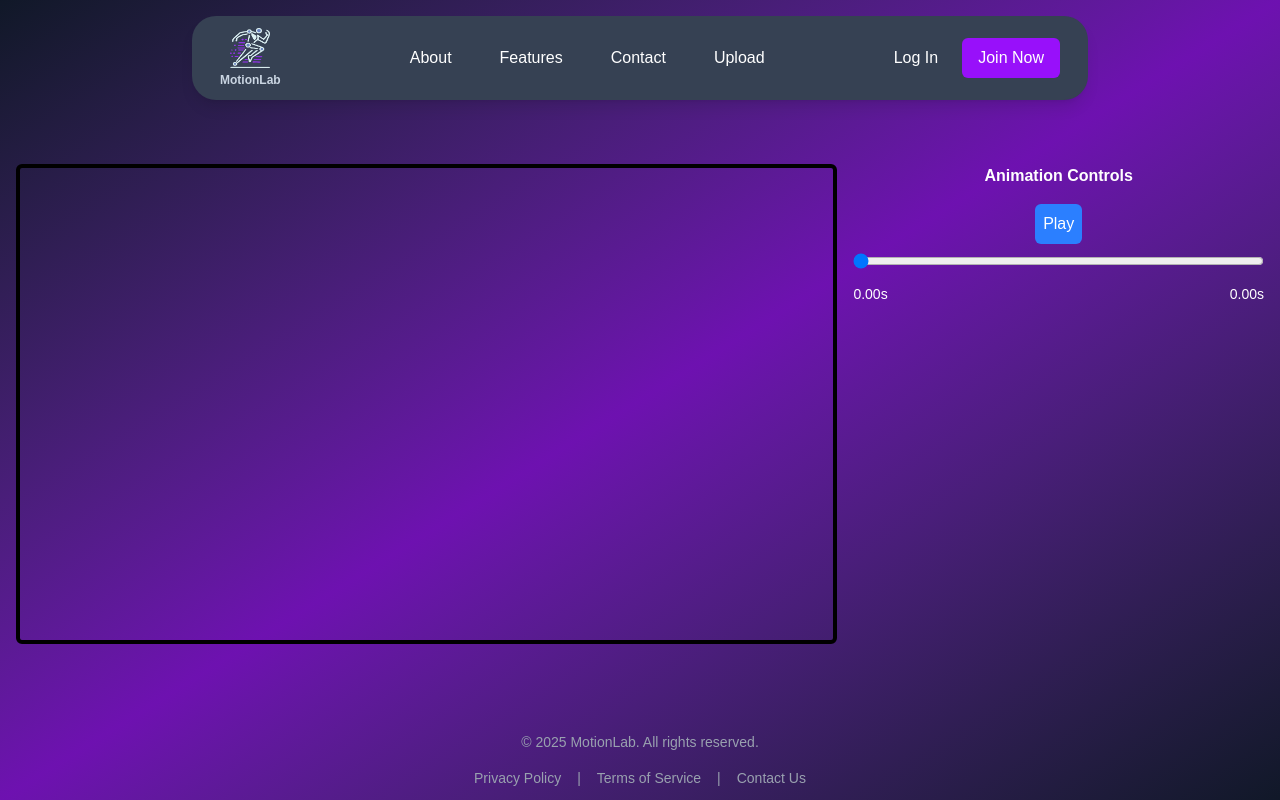
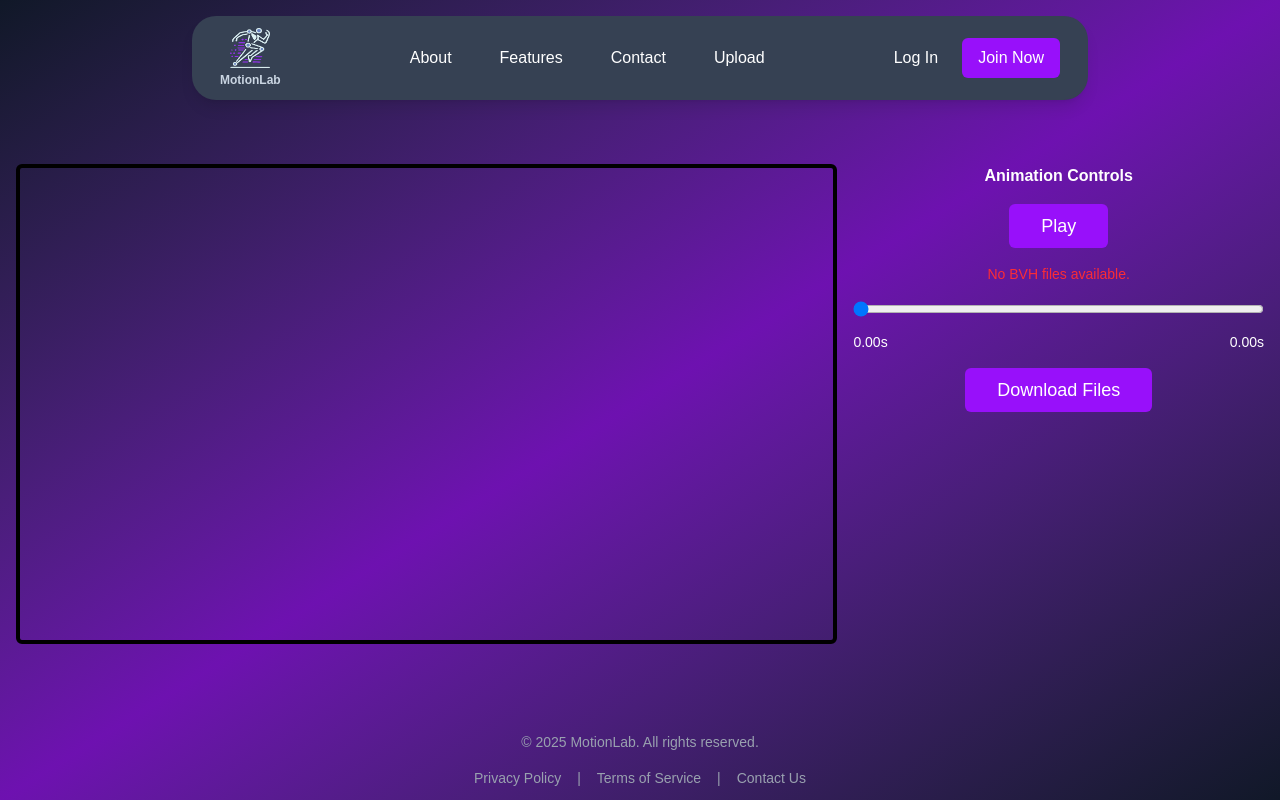
Before and after one commit to RamezzE/MotionLab, a React (Vite) app in the folder motionLab_app/frontend/: page /bvh-viewer in a window 1280 px wide. Built offline with nearby package versions, Linux system fonts and the light colour scheme.

Commit message:
feat: add loading state and download button to bvh scene

```diff
--- a/motionLab_app/frontend/package.json
+++ b/motionLab_app/frontend/package.json
@@ -14,6 +14,8 @@
     "@react-three/fiber": "^9.1.1",
     "@tailwindcss/vite": "^4.1.0",
     "axios": "^1.8.4",
+    "file-saver": "^2.0.5",
+    "jszip": "^3.10.1",
     "lucide-react": "^0.486.0",
     "path": "^0.12.7",
     "react": "^19.0.0",
@@ -25,6 +27,7 @@
   },
   "devDependencies": {
     "@eslint/js": "^9.21.0",
+    "@types/file-saver": "^2.0.7",
     "@types/node": "^22.13.17",
     "@types/react": "^19.0.10",
     "@types/react-dom": "^19.0.4",
--- a/motionLab_app/frontend/src/components/UI/FormButton.tsx
+++ b/motionLab_app/frontend/src/components/UI/FormButton.tsx
@@ -1,5 +1,5 @@
 import { FC, ButtonHTMLAttributes, MouseEvent } from "react";
-import LoadingSpinner from "./LoadingSpinner"; // Adjust the path as needed
+import LoadingSpinner from "@components/UI/LoadingSpinner"; // Adjust the path as needed
 
 interface FormButtonProps extends ButtonHTMLAttributes<HTMLButtonElement> {
     label: string;
@@ -8,7 +8,7 @@ interface FormButtonProps extends ButtonHTMLAttributes<HTMLButtonElement> {
 
 const FormButton: FC<FormButtonProps> = ({
     label,
-    className,
+    className = "",
     loading,
     onClick,
     ...props
@@ -27,7 +27,7 @@ const FormButton: FC<FormButtonProps> = ({
             onClick={handleClick}
             disabled={loading || props.disabled}
             className={`bg-purple-600 hover:bg-purple-700 px-8 py-2 rounded-md w-full text-white text-lg transition duration-300 ${loading ? "opacity-50 cursor-not-allowed" : "cursor-pointer"
-                } ${className || ""}`}
+                } ${className}`}
         >
             {loading ? (
                 <div className="flex justify-center items-center w-full">
@@ -37,6 +37,7 @@ const FormButton: FC<FormButtonProps> = ({
                 label
             )}
         </button>
+
     );
 };
 
--- a/motionLab_app/frontend/src/components/nav/NavBar.tsx
+++ b/motionLab_app/frontend/src/components/nav/NavBar.tsx
@@ -71,7 +71,7 @@ const NavBar: React.FC = () => {
                         </Link>
                         <button
                             onClick={logout}
-                            className="bg-purple-600 hover:bg-purple-700 px-4 py-2 rounded-md text-white text-center transition duration-300"
+                            className="bg-purple-600 hover:bg-purple-700 px-4 py-2 rounded-md text-white text-center transition duration-300 hover:cursor-pointer"
                         >
                             Log Out
                         </button>
@@ -114,14 +114,14 @@ const NavBar: React.FC = () => {
                         <>
                             <Link
                                 to="/login"
-                                className="text-white hover:text-purple-400 transition duration-300"
+                                className="text-white hover:text-purple-400 transition duration-300 hover:cursor-pointer"
                                 onClick={() => setIsOpen(false)}
                             >
                                 Log In
                             </Link>
                             <Link
                                 to="/signup"
-                                className="bg-purple-600 hover:bg-purple-700 px-4 py-2 rounded-md text-white text-center transition duration-300"
+                                className="bg-purple-600 hover:bg-purple-700 px-4 py-2 rounded-md text-white text-center transition duration-300 hover:cursor-pointer"
                                 onClick={() => setIsOpen(false)}
                             >
                                 Join Now
@@ -142,7 +142,7 @@ const NavBar: React.FC = () => {
                                     logout();
                                     setIsOpen(false);
                                 }}
-                                className="bg-purple-600 hover:bg-purple-700 px-4 py-2 rounded-md text-white text-center transition duration-300"
+                                className="bg-purple-600 hover:bg-purple-700 px-4 py-2 rounded-md text-white text-center transition duration-300 hover:cursor-pointer"
                             >
                                 Log Out
                             </button>
--- a/motionLab_app/frontend/src/pages/User/Upload/BVHScene.tsx
+++ b/motionLab_app/frontend/src/pages/User/Upload/BVHScene.tsx
@@ -2,8 +2,13 @@ import { useEffect, useState } from "react";
 import { Canvas } from "@react-three/fiber";
 import { OrbitControls } from "@react-three/drei";
 import { useLocation, useParams } from "react-router-dom";
+import JSZip from "jszip";
+import { saveAs } from "file-saver";
 
 import BVHViewer from "@components/BVH/BVHViewer";
+import FormButton from "@/components/UI/FormButton";
+import LoadingSpinner from "@/components/UI/LoadingSpinner";
+
 import { getProjectBVHFilenames } from "@/api/projectAPIs";
 import useUserStore from "@/store/useUserStore";
 
@@ -13,12 +18,15 @@ const BVHScene: React.FC = () => {
   const [currentTime, setCurrentTime] = useState<number>(0);
   const [isScrolling, setIsScrolling] = useState<boolean>(false);
   const [bvhUrlList, setBvhUrlList] = useState<string[]>([]);
+  const [loading, setLoading] = useState<boolean>(true);
 
   const location = useLocation();
   const { projectId } = useParams();
   const { user } = useUserStore();
 
   useEffect(() => {
+    try {
+      setLoading(true)
       if (location.state) {
         const state = location.state;
         const updatedUrls = state.filenames_list.map(
@@ -27,8 +35,6 @@ const BVHScene: React.FC = () => {
         setBvhUrlList(updatedUrls);
       } else {
         if (!projectId || !user?.id) return;
-
-
 
         getProjectBVHFilenames(projectId, user.id).then((response) => {
           if (response.success) {
@@ -41,6 +47,14 @@ const BVHScene: React.FC = () => {
           }
         });
       }
+    }
+    catch (error) {
+      console.error("Error fetching BVH filenames:", error);
+    }
+    finally {
+      setLoading(false);
+    }
+
   }, [location.state, projectId, user]);
 
   const togglePlayPause = () => {
@@ -55,6 +69,54 @@ const BVHScene: React.FC = () => {
   const handleDurationScroll = (scrolling: boolean) => {
     setIsScrolling(scrolling);
   };
+
+  const downloadBVHFiles = async () => {
+    if (bvhUrlList.length === 1) {
+      // If only one file, download it directly.
+      const url = bvhUrlList[0];
+      try {
+        const response = await fetch(url);
+        if (!response.ok) {
+          throw new Error(`Failed to fetch ${url}`);
+        }
+        const blob = await response.blob();
+        const filename = url.substring(url.lastIndexOf("/") + 1);
+        saveAs(blob, filename);
+      } catch (error) {
+        console.error("Error downloading file:", error);
+      }
+    } else {
+      // Otherwise, zip multiple files.
+      const zip = new JSZip();
+      await Promise.all(
+        bvhUrlList.map(async (url) => {
+          try {
+            const response = await fetch(url);
+            if (!response.ok) {
+              throw new Error(`Failed to fetch ${url}`);
+            }
+            const blob = await response.blob();
+            const filename = url.substring(url.lastIndexOf("/") + 1);
+            zip.file(filename, blob);
+          } catch (error) {
+            console.error("Error downloading file:", error);
+          }
+        })
+      );
+      zip.generateAsync({ type: "blob" }).then((content) => {
+        saveAs(content, "BVHFiles.zip");
+      });
+    }
+  };
+
+  if (loading) {
+    return (
+      <div className="flex flex-col justify-center items-center w-full min-h-[40vh]">
+        <LoadingSpinner size={125} />
+      </div>
+    );
+
+  }
 
   return (
     <div className="flex lg:flex-row flex-col gap-x-4 gap-y-8 lg:gap-x-4 p-4 w-full h-min">
@@ -81,13 +143,17 @@ const BVHScene: React.FC = () => {
         <h1 className="font-bold text-white text-center">Animation Controls</h1>
 
         {/* Play/Pause Button & Slider */}
-        <div className="flex flex-col items-center gap-y-2 w-full">
-          <button
+        <div className="flex flex-col items-center gap-y-4 w-full">
+          <FormButton
+            label={isPlaying ? "Pause" : "Play"}
+            className="z-10 p-2 rounded-md max-w-min text-white"
             onClick={togglePlayPause}
-            className="z-10 bg-blue-500 p-2 rounded-md text-white"
-          >
-            {isPlaying ? "Pause" : "Play"}
-          </button>
+            disabled={bvhUrlList.length === 0}
+          />
+
+          {bvhUrlList.length === 0 && (
+            <p className="text-red-500 text-sm">No BVH files available.</p>
+          )}
 
           <div className="z-10 w-full">
             <input
@@ -108,9 +174,15 @@ const BVHScene: React.FC = () => {
               <span>{duration.toFixed(2)}s</span>
             </div>
           </div>
+
+          {/* Download BVH Files Button */}
+          <FormButton
+            label="Download Files"
+            className="z-10 rounded-md max-w-min text-white whitespace-nowrap"
+            onClick={downloadBVHFiles}
+            disabled={bvhUrlList.length === 0}
+          />
         </div>
-
-
       </div>
     </div>
   );
```
Also changed, not shown: 1 other file (tests, documents, lock files or other folders). Lines whose indentation alone changed are shown as unchanged.
